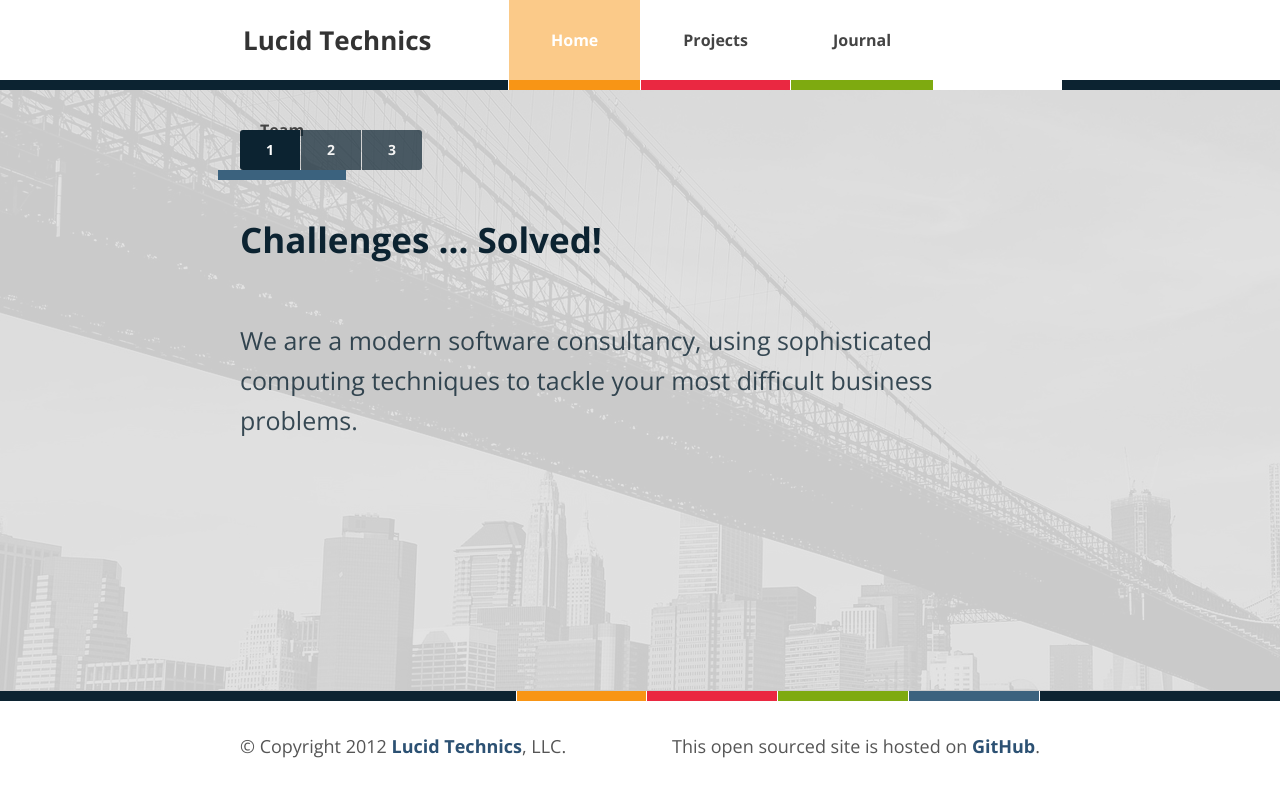
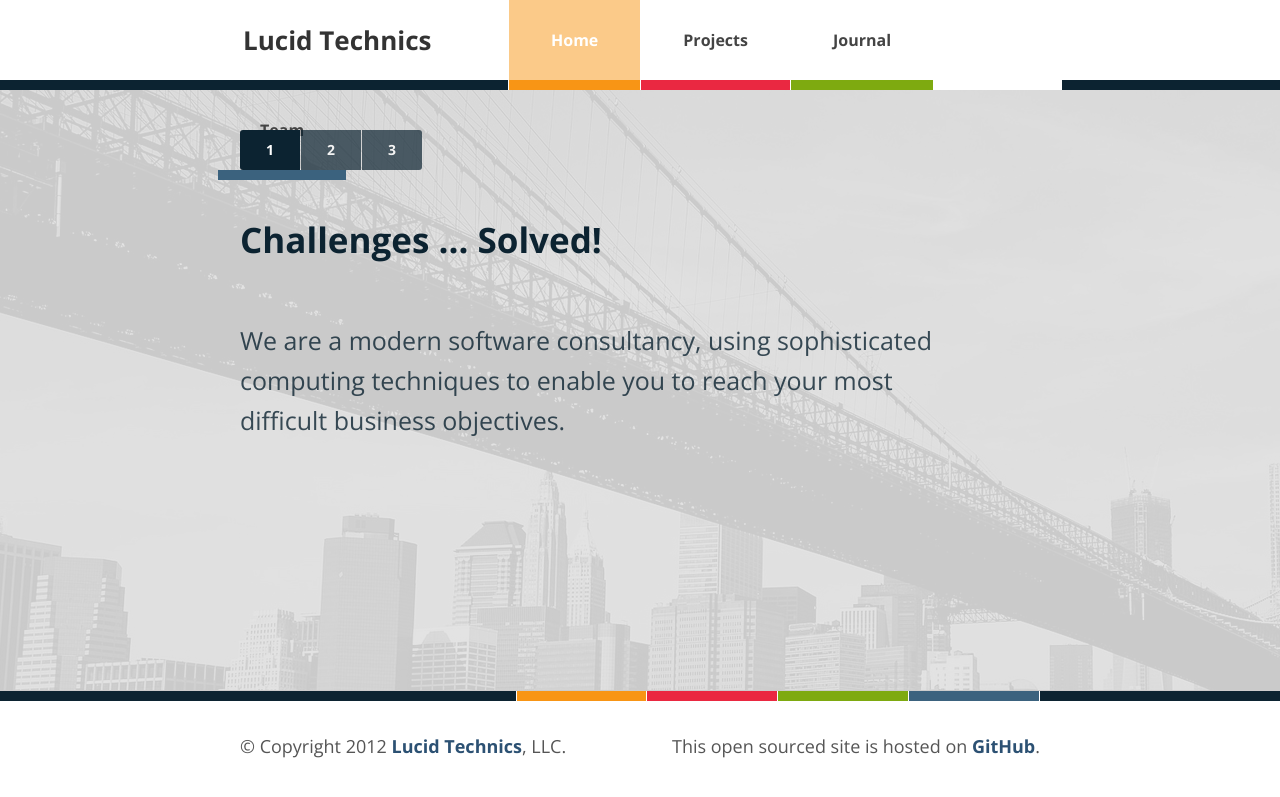
Before and after one commit to LucidTechnics/lucidtechnics.github.com, a Jekyll site: the page built from index.html, in a window 1280 px wide. Shown: the top 797 px of the page. Built offline with Jekyll 4.4.1, drawn with Linux system fonts in a browser that asks for light colours; nearby versions of some CDN libraries.

Commit message:
Updated index.html

```diff
--- a/index.html
+++ b/index.html
@@ -4,13 +4,13 @@
 
 slides:
 - title: Challenges ... Solved!
-  teaser: We are a modern software consultancy, using sophisticated computing techniques to tackle your most difficult business problems.
+  teaser: We are a modern software consultancy, using sophisticated computing techniques to enable you to reach your most difficult business objectives.
   image: /images/nyc-bg.jpeg
 - title: Productivity ... Increased!
-  teaser: We understand your business, creating custom software that boosts your workers' productivity.
+  teaser: We take the time to understand your business, then create software designed to boost your workerforce's productivity.
   image: /images/barrels.gif
 - title: Results ... Delivered!
-  teaser: Our open source software solutions are proven winners, employing cloud computing and machine learning technology to your company's advantage.
+  teaser: Our open source software solutions are proven winners, employing high powered cloud computing and machine learning technology tailored made for your own company's benefit.
   image: /images/electricity.png
 ---
 <div id='main' class="home">
```
